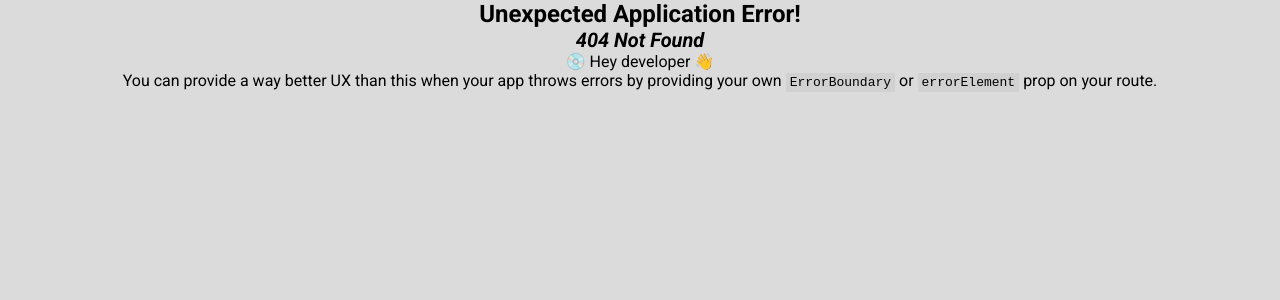
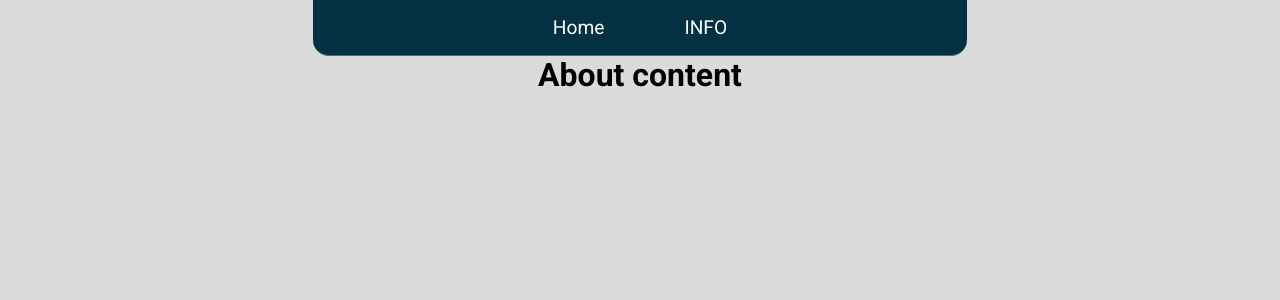
Before and after one commit to Vectari/gpad-tester, a React (Vite) app: page /about in a window 1280 px wide. Before the commit this address had no page. Shown: the top 300 px of the page. Built offline with nearby package versions, Linux system fonts and the light colour scheme.

Commit message:
feat: add About page

```diff
--- /dev/null
+++ b/src/components/About/About.jsx
@@ -0,0 +1,7 @@
+export function About() {
+  return (
+    <>
+      <h1>About content</h1>
+    </>
+  );
+}
--- a/src/main.jsx
+++ b/src/main.jsx
@@ -9,6 +9,7 @@ import { PlayerOne } from "./views/PlayerOne/PlayerOne.jsx";
 import { PlayerTwo } from "./views/PlayerTwo/PlayerTwo.jsx";
 import { PlayerThree } from "./views/PlayerThree/PlayerThree.jsx";
 import { PlayerFour } from "./views/PlayerFour/PlayerFour.jsx";
+import { About } from "./components/About/About.jsx";
 
 const router = createBrowserRouter([
   {
@@ -54,6 +55,10 @@ const router = createBrowserRouter([
         path: "/info",
         element: <Info />,
       },
+      {
+        path: "/about",
+        element: <About />,
+      },
     ],
   },
 ]);
```
